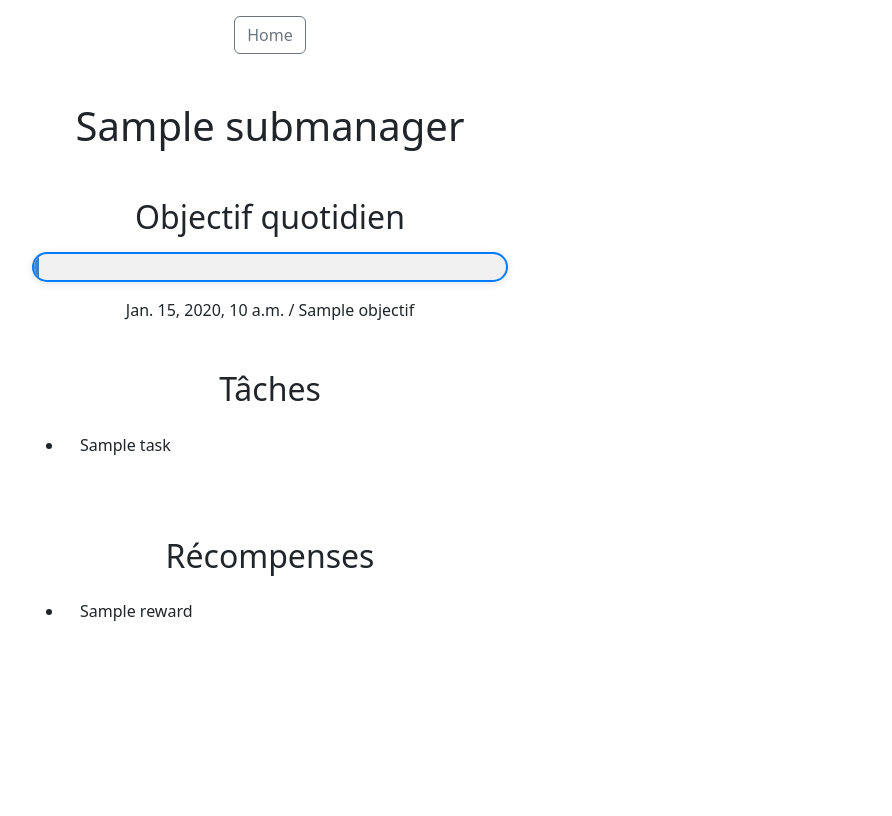
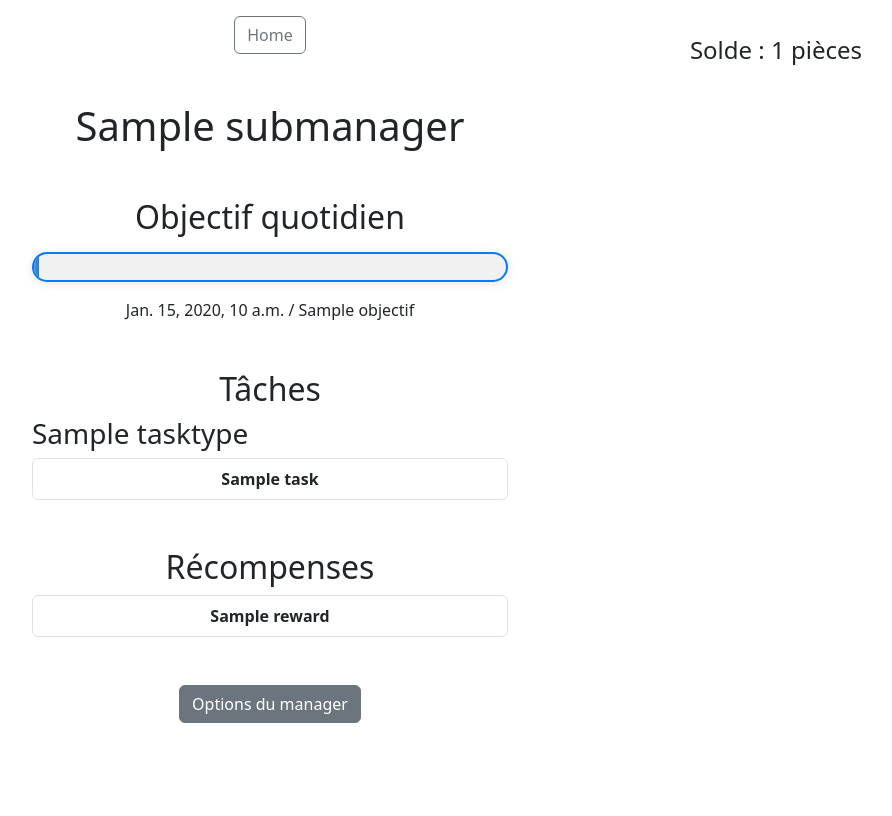
Before and after one commit to MelodyDuplaix/tasks_manager_django, a Django app: template manager/tasks/templates/tasks/submanager_page.html in a window 1280 px wide. Shown: the whole page, without its empty margins (370-1262 px from the left). Run offline with Django 5.2, Linux system fonts and the light colour scheme; tables that the repository leaves empty hold one stand-in row (values such as "Sample post"); the template is opened without the code that fills it: values that come from a table or form of the project are taken from there, most other values are stand-ins (such as "Sample title", 1, 10 or a date in 2020).

Commit message:
Ajout des fonctionnalités de la page principale d'un sub manager (action de tache et récompense)

```diff
--- a/manager/manager/urls.py
+++ b/manager/manager/urls.py
@@ -25,4 +25,7 @@ urlpatterns = [
     path('add_submanager/', views.add_submanager, name='add_submanager'),
     path('delete_submanager/<int:submanager_id>', views.delete_submanager, name='delete_submanager'),
     path('<int:submanager_id>/', views.submanager_page, name='submanager_page'),
+    path('action/<int:task_id>', views.task_action, name='task_action'),
+    path('reward/<int:reward_id>', views.reward_action, name='reward_action'),
+    path('option/<int:submanager_id>', views.sub_manager_option, name='sub_manager_options'),
 ]
--- a/manager/tasks/templates/tasks/submanager_page.html
+++ b/manager/tasks/templates/tasks/submanager_page.html
@@ -6,10 +6,15 @@
 
 {% block content %}
 
+
 <div class="mt-3 d-flex justify-content-center vh-100">
   <div class="container" style="max-width: 500px; margin-left: auto; margin-right: auto;">
     <p class="text-center"><a href="{% url 'home' %}" class="btn btn-outline-secondary">Home</a></p>
+    <div style="font-size: 1.5rem; position: absolute; top: 0; right: 3rem; padding-top: 2rem;">
+      <p>Solde : {{ total_coins }} pièces</p>
+    </div>
     <h1 class="text-center mt-5">{{ submanager.name }}</h1>
+
 
     <h2 class="text-center mt-5">Objectif quotidien</h2>
       <div class="progress-container mt-3">
@@ -25,23 +30,43 @@
   </div>
 
     <h2 class="text-center mt-5">Tâches</h2>
-    <div  class="list-group list-group-flush">
-      {% for task in tasks %}
-      <ul>
-        <li class="align-items-center position-relative p-3" style="border: none;">
-          {{ task.name }}
-      </ul>
+    <div class="row">
+      {% regroup tasks by type as type_tasks %}
+      {% for type in type_tasks %}
+      <div class="col">
+        <h3>{{ type.grouper }}</h3>
+          <ul class="list-group">
+            {% for task in type.list %}
+            <li class="list-group-item d-flex align-items-center position-relative p-2 list-group-item-action">
+              <a href="{% url 'task_action' task.id %}" class="stretched-link text-decoration-none"></a>
+              <span class="text-dark fw-semibold flex-grow-1 text-center">
+                {{ task.name }}
+              </span>
+            </li>
+            {% endfor %}
+          </ul>
+      </div>
       {% endfor %}
     </div>
+
+
+
     <h2 class="text-center mt-5">Récompenses</h2>
     <div  class="list-group list-group-flush">
-      {% for reward in rewards %}
-      <ul>
-        <li class="align-items-center position-relative p-3" style="border: none;">
-          {{ reward.name }}
+      <ul class="list-group">
+        {% for reward in rewards %}
+        <li class="list-group-item d-flex align-items-center position-relative p-2 list-group-item-action">
+          <a href="{% url 'reward_action' reward.id %}" class="stretched-link text-decoration-none"></a>
+          <span class="text-dark fw-semibold flex-grow-1 text-center">
+            {{ reward.name }}
+          </span>
+        </li>
+        {% endfor %}
       </ul>
-      {% endfor %}
     </div>
+     <div class="d-flex justify-content-center mt-5 align-items-center">
+      <a href="{% url 'sub_manager_options' submanager.id %}" class="btn btn-secondary align-self-center">Options du manager</a>
+     </div>
   </div>
 </div>
 
@@ -76,5 +101,6 @@
     color: #333;
     margin: 0;
   }
+
 </style>
 {% endblock %}
```
Also changed, not shown: manager/tasks/templates/tasks/sub_manager_options.html (added, +17 -0 lines), manager/tasks/views.py (+44 -3 lines), readme.md.
